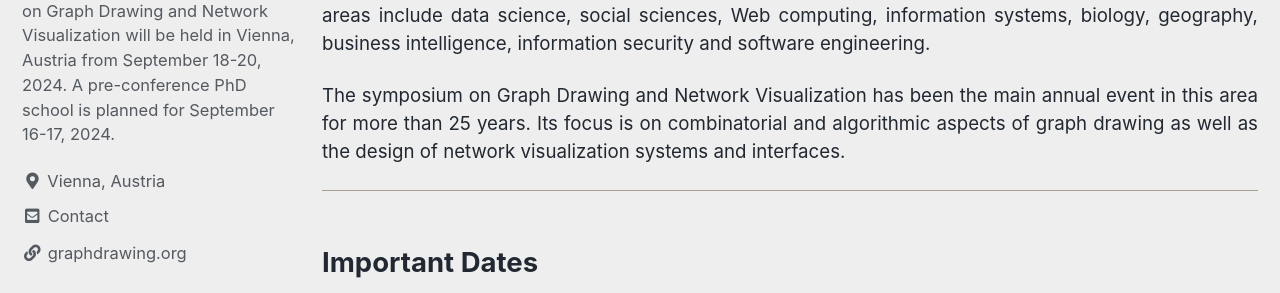
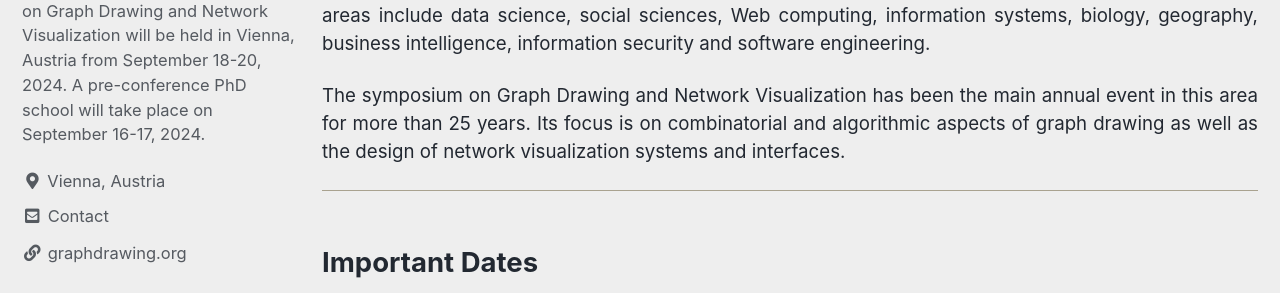
Before and after one commit to graphdrawing/gd2024, a Jekyll site: the page built from index.md, in a window 1280 px wide and 900 px high, scrolled down 475 px. Shown: the part 273-566 px from the top of the window. Built offline with Jekyll 4.4.1, drawn with Linux system fonts in a browser that asks for light colours; cached includes are drawn as plain includes; some of the changed text lies outside the part shown.

Commit message:
Update _config.yml

```diff
--- a/_config.yml
+++ b/_config.yml
@@ -105,7 +105,7 @@ analytics:
 author:
   name             : "GD2024"
   avatar           : "/assets/images/logo/gd24-logo.png"
-  bio              : "The 32th International Symposium on Graph Drawing and Network Visualization will be held in Vienna, Austria from September 18-20, 2024. A pre-conference PhD school is planned for September 16-17, 2024."
+  bio              : "The 32th International Symposium on Graph Drawing and Network Visualization will be held in Vienna, Austria from September 18-20, 2024. A pre-conference PhD school will take place on September 16-17, 2024."
   location         : "Vienna, Austria"
 #  email            : ""
   links:
```
